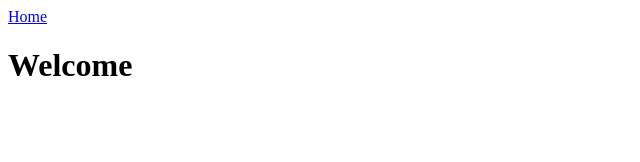
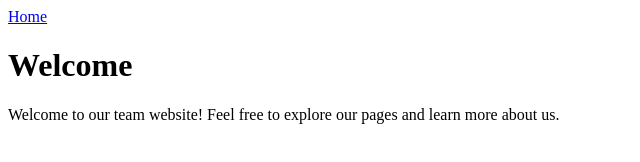
Before and after one commit to AmirhTehrani/team-website, a plain HTML site: page index.html in a window 1280 px wide. Shown: the whole page, without its empty margins (0-640 px from the left). Drawn offline with Linux system fonts and the light colour scheme.

Commit message:
Add welcome text to home page

```diff
--- a/index.html
+++ b/index.html
@@ -10,5 +10,6 @@
     <a href="index.html">Home</a>
   </nav>
   <h1>Welcome</h1>
+  <p>Welcome to our team website! Feel free to explore our pages and learn more about us.</p>
 </body>
 </html>
```
